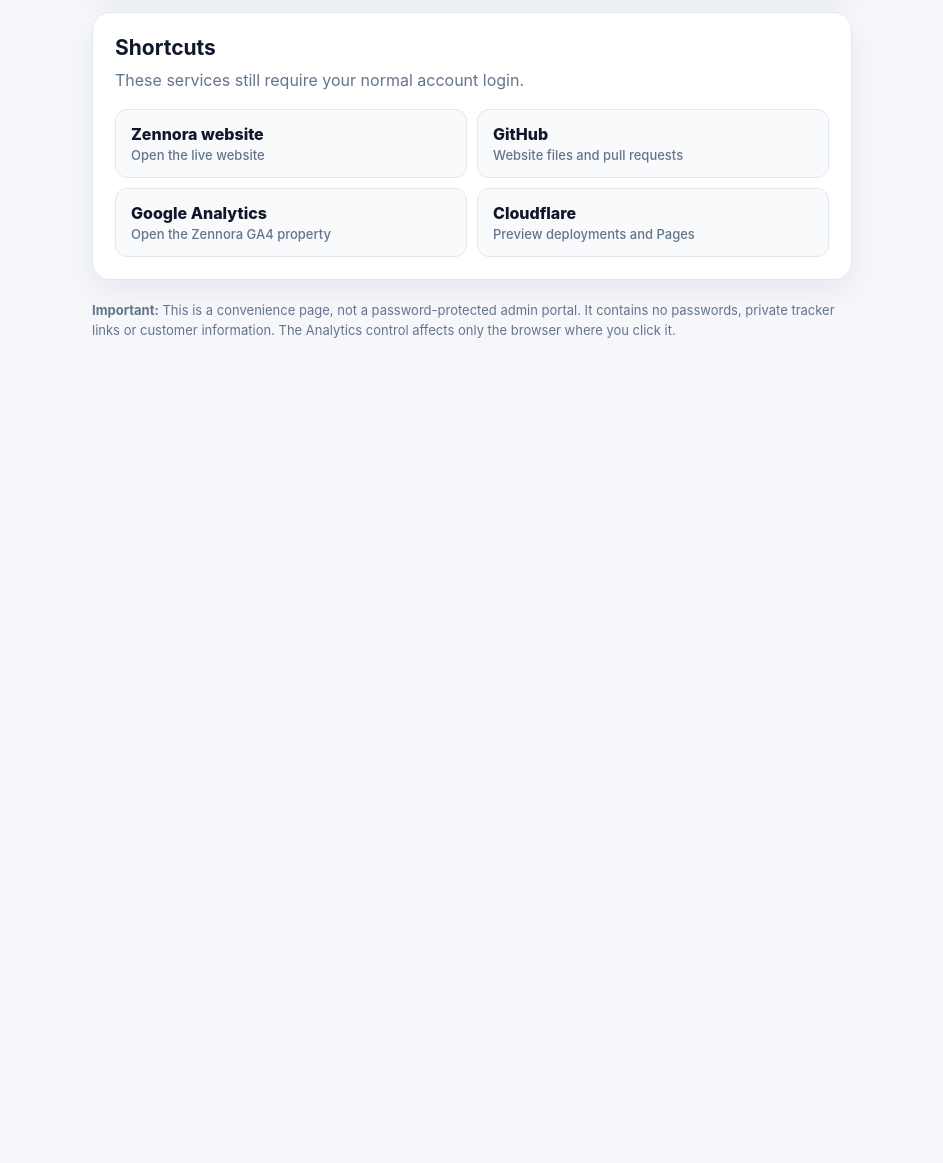
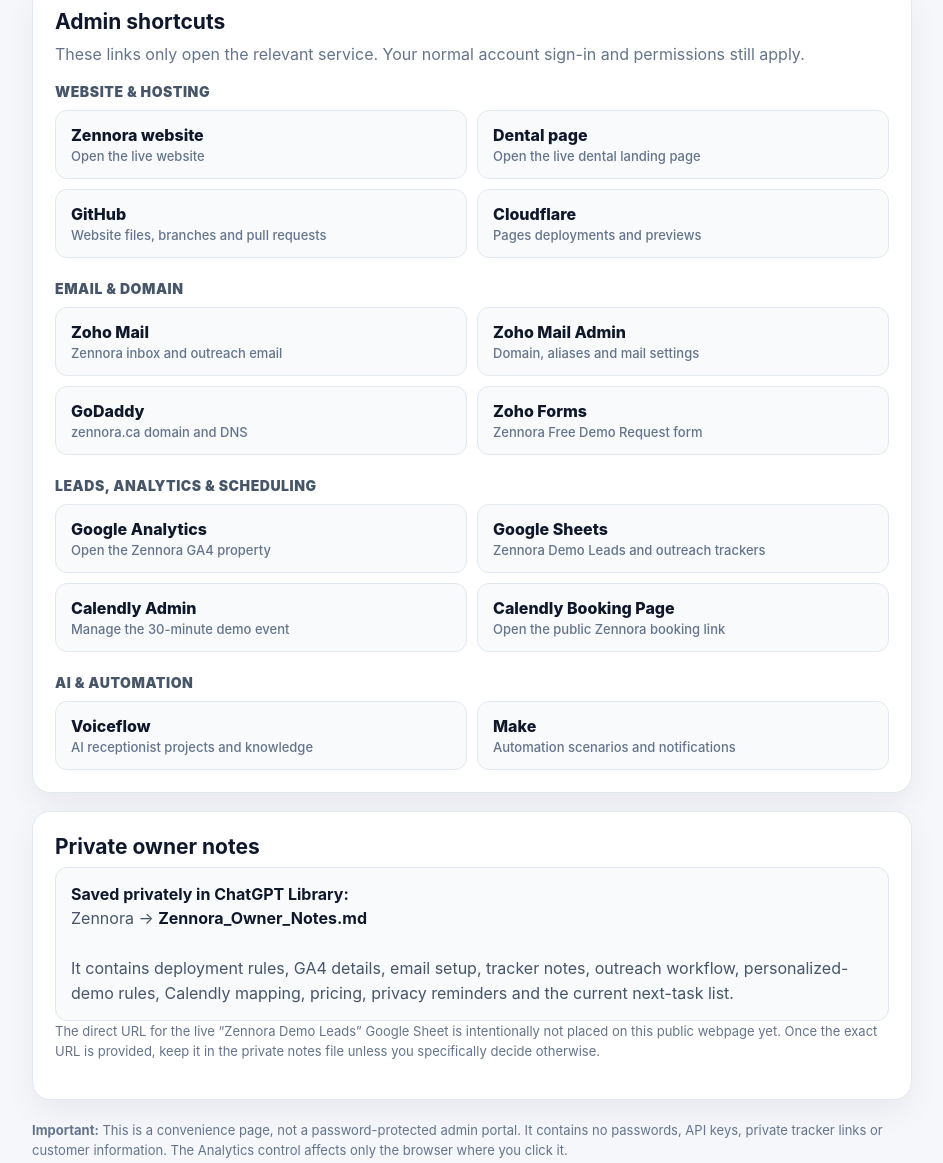
Before and after one commit to Zennoracanada/Zennora, a plain HTML site: page owner-tools.html in a window 1280 px wide. Shown: the part 563-1726 px from the top of the page, without its empty margins (168-1111 px from the left). Before the commit the page ends 980 px from the top, so only its background shows below. Drawn offline with Linux system fonts and the light colour scheme.

Commit message:
Expand owner tools shortcuts

```diff
--- a/owner-tools.html
+++ b/owner-tools.html
@@ -16,7 +16,7 @@
     }
     * { box-sizing: border-box; }
     body { margin: 0; min-height: 100vh; background: #f5f7fb; }
-    main { width: min(760px, calc(100% - 32px)); margin: 0 auto; padding: 48px 0 64px; }
+    main { width: min(880px, calc(100% - 32px)); margin: 0 auto; padding: 48px 0 64px; }
     .brand { display: flex; align-items: center; gap: 10px; font-weight: 800; font-size: 20px; margin-bottom: 28px; }
     .brand img { width: 30px; height: 30px; }
     .eyebrow { font-size: 13px; font-weight: 800; letter-spacing: .08em; text-transform: uppercase; color: #2457f5; }
@@ -30,9 +30,14 @@
     .button-row { display: flex; flex-wrap: wrap; gap: 10px; }
     button, .button { appearance: none; border: 0; border-radius: 11px; padding: 11px 15px; font: inherit; font-weight: 800; cursor: pointer; text-decoration: none; display: inline-flex; align-items: center; justify-content: center; background: #2457f5; color: #fff; }
     button.secondary, .button.secondary { background: #eef2ff; color: #1e3a8a; }
+    .group-title { margin: 22px 0 10px; font-size: 14px; font-weight: 900; letter-spacing: .04em; text-transform: uppercase; color: #475569; }
+    .group-title:first-of-type { margin-top: 0; }
     .links { display: grid; grid-template-columns: repeat(2, minmax(0, 1fr)); gap: 10px; }
     .link-card { display: block; padding: 14px 15px; border-radius: 12px; border: 1px solid #e2e8f0; color: #0f172a; text-decoration: none; font-weight: 800; background: #f8fafc; }
+    .link-card:hover { border-color: #b8c7f8; background: #f4f7ff; }
     .link-card span { display: block; margin-top: 3px; color: #64748b; font-size: 13px; font-weight: 500; }
+    .note-box { border-radius: 12px; background: #f8fafc; border: 1px solid #e2e8f0; padding: 14px 15px; color: #475569; line-height: 1.55; }
+    .note-box strong { color: #0f172a; }
     .notice { margin-top: 20px; color: #64748b; font-size: 13px; line-height: 1.55; }
     @media (max-width: 600px) {
       main { padding-top: 30px; }
@@ -59,17 +64,51 @@
   </section>
 
   <section class="card" aria-labelledby="shortcuts-heading">
-    <h2 id="shortcuts-heading">Shortcuts</h2>
-    <p>These services still require your normal account login.</p>
+    <h2 id="shortcuts-heading">Admin shortcuts</h2>
+    <p>These links only open the relevant service. Your normal account sign-in and permissions still apply.</p>
+
+    <div class="group-title">Website & hosting</div>
     <div class="links">
       <a class="link-card" href="/">Zennora website<span>Open the live website</span></a>
-      <a class="link-card" href="https://github.com/Zennoracanada/Zennora" target="_blank" rel="noopener noreferrer">GitHub<span>Website files and pull requests</span></a>
+      <a class="link-card" href="/dental.html">Dental page<span>Open the live dental landing page</span></a>
+      <a class="link-card" href="https://github.com/Zennoracanada/Zennora" target="_blank" rel="noopener noreferrer">GitHub<span>Website files, branches and pull requests</span></a>
+      <a class="link-card" href="https://dash.cloudflare.com/" target="_blank" rel="noopener noreferrer">Cloudflare<span>Pages deployments and previews</span></a>
+    </div>
+
+    <div class="group-title">Email & domain</div>
+    <div class="links">
+      <a class="link-card" href="https://www.zoho.com/mail/login.html" target="_blank" rel="noopener noreferrer">Zoho Mail<span>Zennora inbox and outreach email</span></a>
+      <a class="link-card" href="https://mailadmin.zoho.com/" target="_blank" rel="noopener noreferrer">Zoho Mail Admin<span>Domain, aliases and mail settings</span></a>
+      <a class="link-card" href="https://www.godaddy.com/en-ca/" target="_blank" rel="noopener noreferrer">GoDaddy<span>zennora.ca domain and DNS</span></a>
+      <a class="link-card" href="https://www.zoho.com/forms/login.html" target="_blank" rel="noopener noreferrer">Zoho Forms<span>Zennora Free Demo Request form</span></a>
+    </div>
+
+    <div class="group-title">Leads, analytics & scheduling</div>
+    <div class="links">
       <a class="link-card" href="https://analytics.google.com/analytics/web/?authuser=2#/a404049593p549147111/reports/intelligenthome?params=_u..nav%3Dmaui" target="_blank" rel="noopener noreferrer">Google Analytics<span>Open the Zennora GA4 property</span></a>
-      <a class="link-card" href="https://dash.cloudflare.com/" target="_blank" rel="noopener noreferrer">Cloudflare<span>Preview deployments and Pages</span></a>
+      <a class="link-card" href="https://docs.google.com/spreadsheets/" target="_blank" rel="noopener noreferrer">Google Sheets<span>Zennora Demo Leads and outreach trackers</span></a>
+      <a class="link-card" href="https://calendly.com/login" target="_blank" rel="noopener noreferrer">Calendly Admin<span>Manage the 30-minute demo event</span></a>
+      <a class="link-card" href="https://calendly.com/zennora/30min" target="_blank" rel="noopener noreferrer">Calendly Booking Page<span>Open the public Zennora booking link</span></a>
+    </div>
+
+    <div class="group-title">AI & automation</div>
+    <div class="links">
+      <a class="link-card" href="https://www.voiceflow.com/" target="_blank" rel="noopener noreferrer">Voiceflow<span>AI receptionist projects and knowledge</span></a>
+      <a class="link-card" href="https://www.make.com/en/login" target="_blank" rel="noopener noreferrer">Make<span>Automation scenarios and notifications</span></a>
     </div>
   </section>
 
-  <p class="notice"><strong>Important:</strong> This is a convenience page, not a password-protected admin portal. It contains no passwords, private tracker links or customer information. The Analytics control affects only the browser where you click it.</p>
+  <section class="card" aria-labelledby="notes-heading">
+    <h2 id="notes-heading">Private owner notes</h2>
+    <div class="note-box">
+      <strong>Saved privately in ChatGPT Library:</strong><br>
+      Zennora → <strong>Zennora_Owner_Notes.md</strong><br><br>
+      It contains deployment rules, GA4 details, email setup, tracker notes, outreach workflow, personalized-demo rules, Calendly mapping, pricing, privacy reminders and the current next-task list.
+    </div>
+    <p class="notice">The direct URL for the live “Zennora Demo Leads” Google Sheet is intentionally not placed on this public webpage yet. Once the exact URL is provided, keep it in the private notes file unless you specifically decide otherwise.</p>
+  </section>
+
+  <p class="notice"><strong>Important:</strong> This is a convenience page, not a password-protected admin portal. It contains no passwords, API keys, private tracker links or customer information. The Analytics control affects only the browser where you click it.</p>
 </main>
 
 <script>
```
